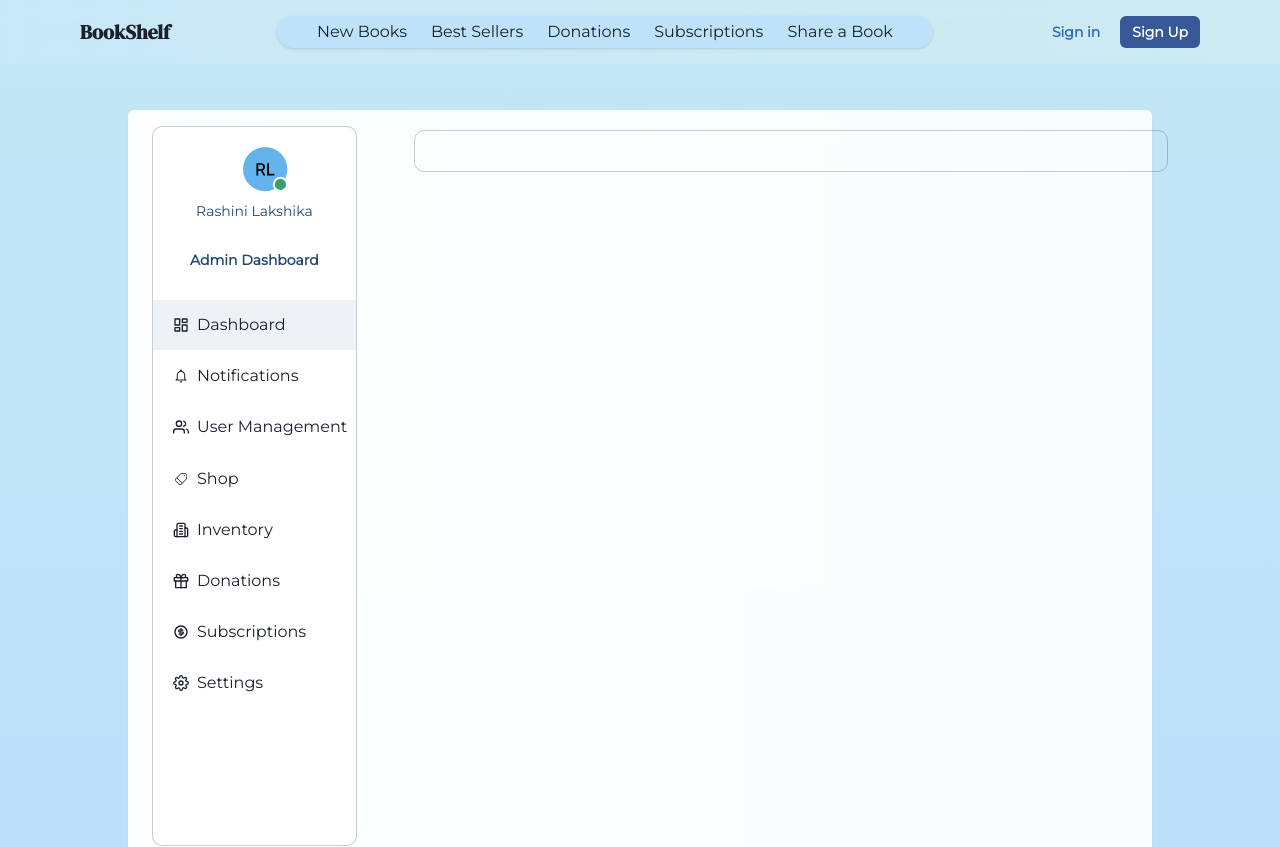
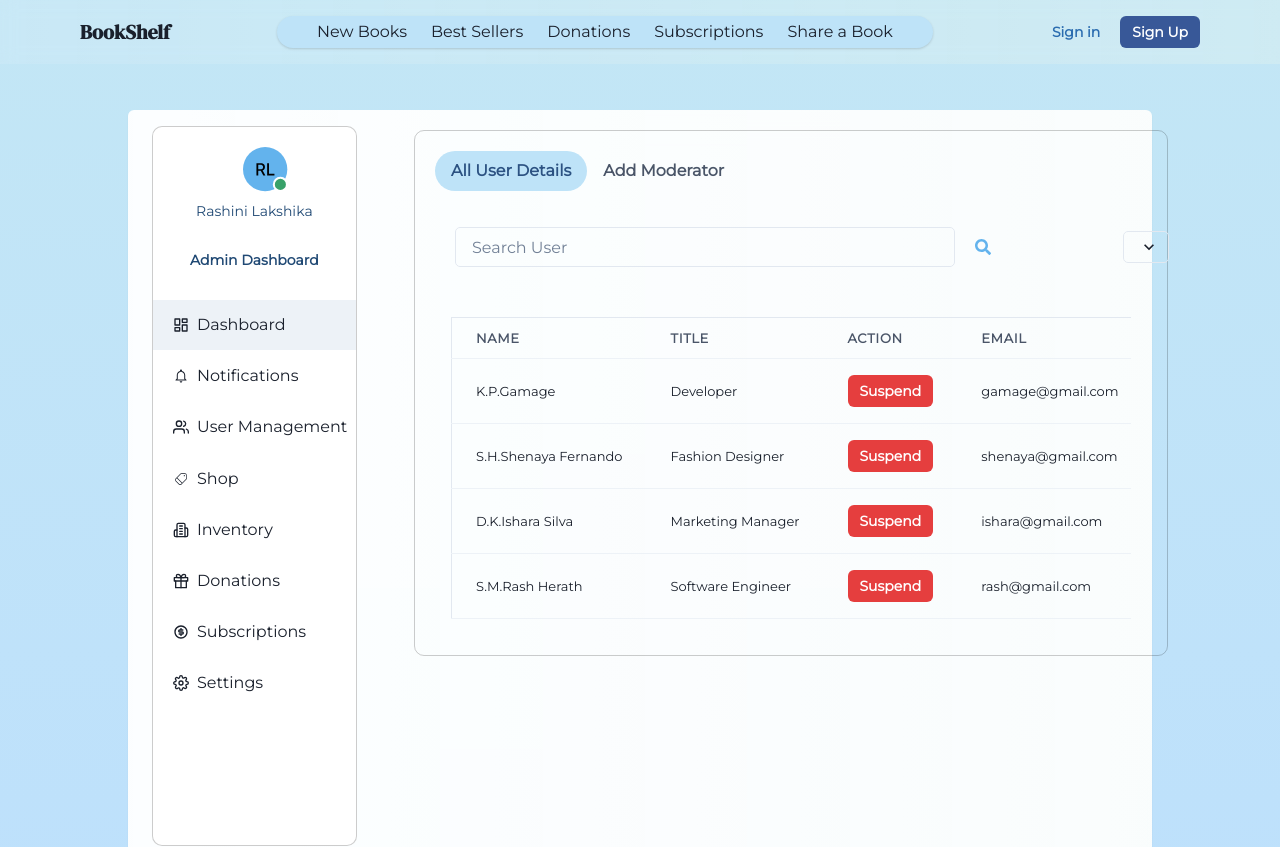
Before and after one commit to TharinduEpaz/bookshelf, a React (Vite) app in the folder bookshelf/: page /adminusermgt in a window 1280 px wide. Shown: the top 847 px of the page. Built offline with nearby package versions, Linux system fonts and the light colour scheme.

Commit message:
admin/usermgt/allusers done

```diff
--- /dev/null
+++ b/bookshelf/src/components/Admin/AdminBuyersTable.jsx
@@ -0,0 +1,72 @@
+import React from 'react'
+
+import {
+    Table,
+    Thead,
+    Tbody,
+    Tfoot,
+    Tr,
+    Th,
+    Td,
+    TableCaption,
+    TableContainer,
+    Button,
+    ButtonGroup
+  } from '@chakra-ui/react'
+
+export default function AdminBuyersTable() {
+  return (
+
+    <TableContainer>
+    <Table variant='simple' p={10} mt={50} borderWidth={1} borderColor="gray.200">
+
+      <Thead >
+        <Tr>
+          <Th fontFamily={'Montserrat'} fontWeight={1000} fontSize={13}>Name</Th>
+          <Th fontFamily={'Montserrat'} fontWeight={1000} fontSize={13}>Title</Th>
+          <Th fontFamily={'Montserrat'} fontWeight={1000} fontSize={13}> Action</Th>
+          <Th fontFamily={'Montserrat'} fontWeight={1000} fontSize={13}> Email</Th>
+        </Tr>
+      </Thead>
+      <Tbody>
+        <Tr>
+          <Td fontSize={13}> K.P.Gamage</Td>
+          <Td fontSize={13}> Developer </Td>
+          <Td> <Button colorScheme='red' variant='solid' size={'sm'}>Suspend</Button></Td>
+          <Td fontSize={13}> gamage@gmail.com</Td>
+        </Tr>
+        <Tr>
+          <Td fontSize={13}>S.H.Shenaya Fernando</Td>
+          <Td fontSize={13}> Fashion Designer </Td>
+          <Td> <Button colorScheme='red' variant='solid' size={'sm'}>Suspend</Button></Td>
+          <Td fontSize={13}> shenaya@gmail.com</Td>
+        </Tr>
+        <Tr>
+          <Td fontSize={13}>D.K.Ishara Silva</Td>
+          <Td fontSize={13}> Marketing Manager </Td>
+          <Td> <Button colorScheme='red' variant='solid' size={'sm'}>Suspend</Button></Td>
+          <Td fontSize={13}> ishara@gmail.com</Td>
+        </Tr>
+        <Tr>
+          <Td fontSize={13}>S.M.Rash Herath</Td>
+          <Td fontSize={13}> Software Engineer </Td>
+          <Td> <Button colorScheme='red' variant='solid' size={'sm'}>Suspend</Button></Td>
+          <Td fontSize={13}> rash@gmail.com</Td>
+        </Tr>
+      </Tbody>
+
+{/*
+      <Tfoot>
+        <Tr>
+          <Th>To convert</Th>
+          <Th>into</Th>
+          <Th isNumeric>multiply by</Th>
+        </Tr>
+      </Tfoot>
+  */}
+    </Table>
+  </TableContainer>
+
+
+  )
+}
--- /dev/null
+++ b/bookshelf/src/components/Admin/AdminUserMgtTabs.jsx
@@ -0,0 +1,34 @@
+import React from 'react'
+import {
+    Tabs,
+    TabList,
+    TabPanels,
+    Tab,
+    TabPanel
+} from '@chakra-ui/react'
+import AdminAllUsers from '../../pages/AdminAllUsers'
+import AdminAddModerator from '../../pages/AdminAddModerator'
+
+export default function AdminUserMgtTabs() {
+  return (
+
+    <Tabs variant='soft-rounded' colorScheme='blue'>
+
+  <TabList>
+    <Tab>All User Details</Tab>
+    <Tab>Add Moderator</Tab>
+  </TabList>
+
+  <TabPanels>
+    <TabPanel>
+      <AdminAllUsers/>
+    </TabPanel>
+    <TabPanel>
+        <AdminAddModerator/>
+    </TabPanel>
+  </TabPanels>
+
+</Tabs>
+
+  )
+}
--- /dev/null
+++ b/bookshelf/src/components/Admin/SearchBar.jsx
@@ -0,0 +1,37 @@
+import React from 'react'
+import {FaSearch} from 'react-icons/fa'
+
+import {
+    Button,
+    IconButton,
+    Input,
+    InputGroup,
+    InputRightAddon,
+    Stack,
+  } from "@chakra-ui/react";
+
+
+export default function SearchBar() {
+  return (
+
+    <InputGroup>
+    <Input
+      type="text"
+      placeholder="Search User"
+      colorScheme="blue"
+      borderColor={'gray.200'}
+      focusBorderColor={'white.100'}
+      mt={5}
+      ml={1}
+      w={500}
+      borderRadius={5}
+
+    />
+    <IconButton icon={<FaSearch />} color="blue.300" mt={5} ml={2} borderRadius={100} variant={'ghost'} />
+
+
+
+  </InputGroup>
+
+  )
+}
--- /dev/null
+++ b/bookshelf/src/pages/AdminAddModerator.jsx
@@ -0,0 +1,7 @@
+import React from 'react'
+
+export default function AdminAddModerator() {
+  return (
+    <div>AdminAddModerator</div>
+  )
+}
--- /dev/null
+++ b/bookshelf/src/pages/AdminAllUsers.jsx
@@ -0,0 +1,52 @@
+import React from 'react'
+import SearchBar from '../components/Admin/SearchBar';
+import AdminBuyersTable from '../components/Admin/AdminBuyersTable';
+
+import {
+    Checkbox,
+    Flex,
+    Select,
+    Spacer,
+    Text,
+    Box,
+    Center
+} from '@chakra-ui/react'
+
+export default function AdminAllUsers() {
+  return (
+
+    <Box
+        alignItems={"Center"}
+        justifyContent={"Center"}
+    >
+
+    <Flex gap={10} alignItems={'center'}>
+
+    <SearchBar/>
+
+              <Select
+                placeholder='Buyers'
+                w={'250px'}
+                size={'sm'}
+                borderRadius={5}
+                borderColor={'gray.200'}
+                focusBorderColor={'white.100'}
+                pl={10}
+                ml={10}
+                mt={5}
+               >
+                  <option value='option1'>Moderators</option>
+                  <option value='option2'>Subscribers</option>
+                  <option value='option3'>Donators</option>
+
+              </Select>
+
+          </Flex>
+
+    <AdminBuyersTable/>
+
+      </Box>
+
+
+  )
+}
--- a/bookshelf/src/pages/AdminUserMgt.jsx
+++ b/bookshelf/src/pages/AdminUserMgt.jsx
@@ -1,5 +1,6 @@
 import React from 'react'
 import AdminSidebar from "../components/Admin/AdminSidebar";
+import AdminUserMgtTabs from '../components/Admin/AdminUserMgtTabs';
 
 import {
     Box,
@@ -46,9 +47,9 @@ export default function AdminUserMgt() {
       flexWrap={"wrap"}
     >
 
+ </Flex>
 
-
- </Flex>
+    <AdminUserMgtTabs/>
 
  </Box>
  </div>
```
